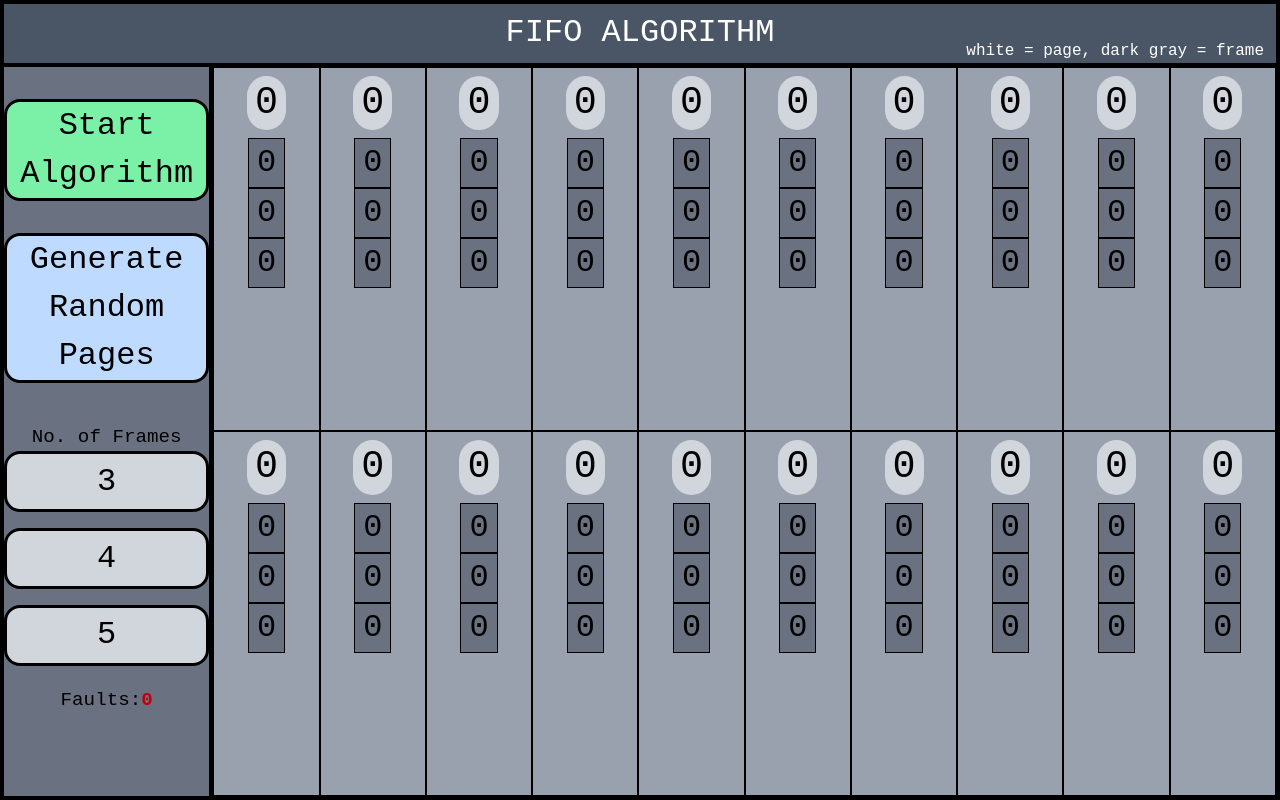
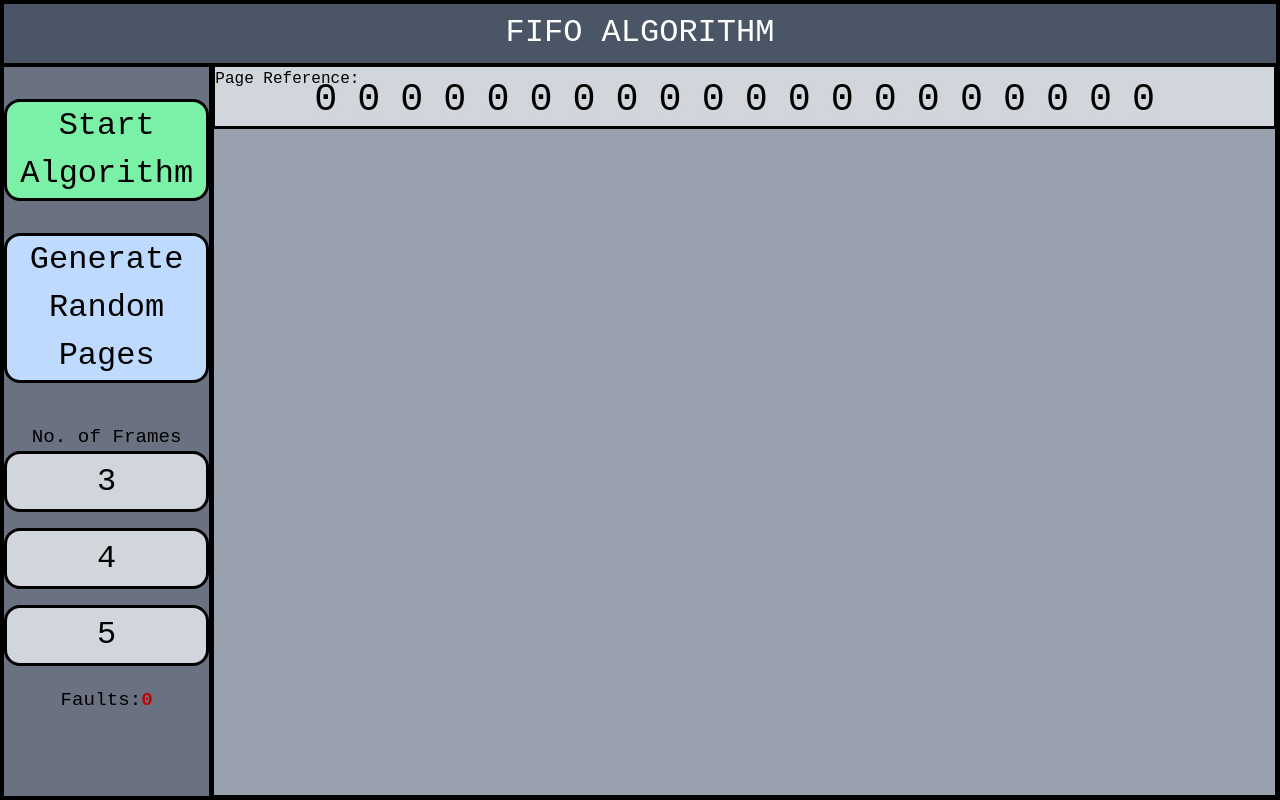
Before and after one commit to pooperdoop/OSCaseStudy, a React (Vite) app in the folder my-app/: page / in a window 1280 px wide. Built offline with nearby package versions, Linux system fonts and the light colour scheme.

Commit message:
page reference moved, frame buttons fixed

```diff
--- a/my-app/src/App.jsx
+++ b/my-app/src/App.jsx
@@ -2,12 +2,24 @@ import React, { useState } from 'react'
 
 function App() {
 
+  let pageIndex = 0;
+  let frameIndex = 0;
+  let [frameNumber, setFrameNumber] = useState(3);
+  const frameBlock2d = [];
   const [pages, setPages] = useState([0,0,0,0,0,0,0,0,0,0,0,0,0,0,0,0,0,0,0,0]);
   const [nextText, setNextText] = useState("Start Algorithm");
-  const pageIndex = 0;
-  const [frames, setFrames] = useState([0,0,0]);
+  const [frames, setFrames] = useState(['-','-','-']);
+  const [framesReal, setRealFrames] = useState([]);
+  const [displayFrames, setDisplayFrames] = useState([]);
   const [framesNum, setFramesNum] = useState([3,4,5]);
   const [faults, setFaults] = useState(0);
+
+  window.onload = function(){
+    for(let o = 0; o<pages.length;o++){
+      setDisplayFrames((oldDisplay => [...oldDisplay,[frames]]))
+    }
+  }
+
 
   function handleChangeValue(index){
 
@@ -30,38 +42,67 @@ function App() {
       randomizeArray[i] = randomNum;
     }
       setPages(randomizeArray);
-
+      console.log(displayFrames)
+      console.log(frames);
   }
 
   function handleChangeFrameNum(index){
+    const arrayCopy = [...frames];
+    setFrameNumber(index)
 
        if(frames.length<index){
       for(let i = frames.length; i<index;i++){
-        setFrames(oldFrames => [...oldFrames, 0]);
+        arrayCopy.push('-');
       }
     } else{
-      const arrayCopy = [...frames];
+
       for(let j = index; j<frames.length; j++){
         arrayCopy.pop();
       }
+    }
     setFrames(arrayCopy);
+    setDisplayFrames([]);
+    for(let o = 0; o<pages.length;o++){
+      setDisplayFrames((oldDisplay => [...oldDisplay,[arrayCopy]]))
     }
+    console.log(arrayCopy) ;
   }
 
   function handleAlgoRun(){
+    console.log(frameNumber)
+    for(let k = 0; k<frameBlock.length;k+=frameNumber){
+      frameBlock2d.push(frameBlock.slice(k, k + frameNumber));
+
+    }
+    if(nextText == "Start Algorithm"){
       setNextText("Next Step");
       document.getElementById('randomizeButton').disabled = true;
       const frameCount = document.querySelectorAll("#frameButtons");
       for(var i = 0; i < frameCount.length; i++)
         frameCount[i].disabled = true;
+    }
 
+    if(frameIndex == frames.length){
+      frameIndex = 0;
+    } else{
+      frames[frameIndex] = pages[pageIndex];
+      frameIndex++;
+    }
+    if(pageIndex == 20){
+      pageIndex = 0;
+    }else{
+      pageIndex++;
+    }
+
+
+    console.log(frameBlock2d)
+    console.log(frameIndex +"  "+pageIndex+"  "+frames.length);
   }
 
   return (
     <section className='bg-gray-300 w-full h-full '>
     <div className='w-full h-1/12 bg-gray-600 border-4 justify-center items-center flex relative'>
         <h1 className='text-white titleText'>FIFO ALGORITHM</h1>
-        <p className='absolute right-3 bottom-0 text-center text-white'>white = page, dark gray = frame</p>
     </div>
 
     <div className='h-11/12 w-full bg-white relative'>
@@ -81,21 +122,29 @@ function App() {
 
       </div>
 
-      <div className='h-full md:w-10/12 bg-gray-400 border-4 border-t-0 border-l-0 absolute right-0 w-7/12 justify-center grid grid-cols-5 md:grid-cols-10 overflow-scroll scrollBar'>
+      <div className='h-1/12 w-7/12 md:w-10/12 absolute top-0 right-0  bg-gray-300 border-r-6 border-2 border-t-0 grid grid-cols-20 lg:flex items-center justify-center'>
+
+      <p className='absolute top-0 left-0'>Page Reference:</p>
 
         {pages.map((page, index)=>
-            <div className='flex-col border justify-center items-center'>
-                <div className='bg-gray-300 ml-auto mr-auto mb-2  w-fit h-fit p-2 rounded-3xl mt-2 text-7xl pageReference' key={index} onClick={() => handleChangeValue(index)}>
+                  <p className='bg-gray-300 w-fit h-fit rounded-3xl lg:mt-2 text-7xl pageReference mr-5 mt-3 p-0' key={index} onClick={() => handleChangeValue(index)}>
                     {page}
+                  </p>)}
+
       </div>
-              {frames.map((frame,i)=>
-                <div className='bg-gray-500 ml-auto mr-auto  w-fit h-fit p-2 border text-7xl frameText'>
-                  {frame}
-                </div>)}
+      <div className='h-11/12 md:w-10/12 absolute bottom-0 right-0 w-7/12 border'>
+      <div className='h-full bg-gray-400 border-4 border-t-0 border-l-0 w-full justify-center grid grid-cols-5 md:grid-cols-10 overflow-scroll scrollBar relative'>
+
+      {displayFrames.map((displayFrame,i)=>
+                <div className='border-2' id='frameBlock' key={i}>
+                  <div className='md:w-10 w-7 bg-gray-500 h-fit p-2 border text-7xl frameText'>
+                  {displayFrame}
+                  </div>
                 </div>)}
 
+
        </div>
-
+      </div>
     </div>
 
     </section>
```
Lines whose indentation alone changed are shown as unchanged.
